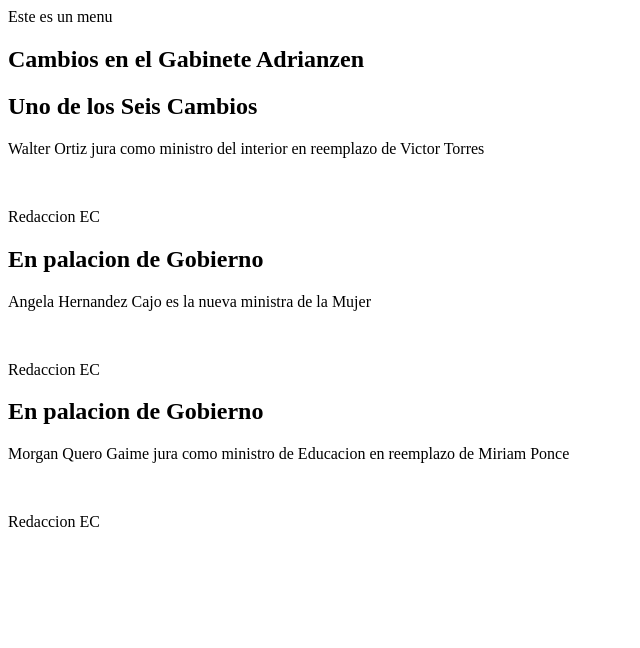
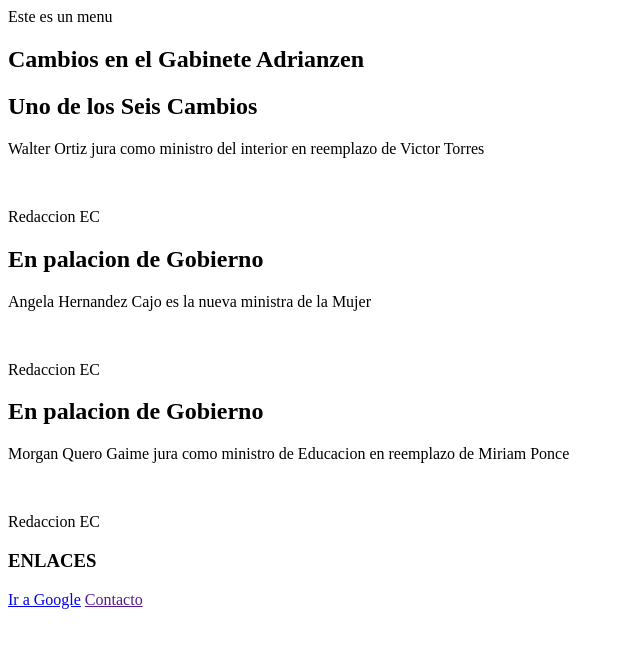
Before and after one commit to Cadmus5/repositorio-2, a plain HTML site: page index.html in a window 1280 px wide. Shown: the whole page, without its empty margins (0-640 px from the left). Drawn offline with Linux system fonts and the light colour scheme.

Commit message:
Agregado de enlace en la linea 52 de index.html

```diff
--- a/index.html
+++ b/index.html
@@ -48,6 +48,8 @@
             </article>
         </main>
     </section>
-    <a href=""></a> <!--Son documentos que se interconectan dentro de la web que sea pertinente del proyecto-->
+    <h3>ENLACES</h3>
+    <a href="https://www.google.com/" target="_blank">Ir a Google</a>
+    <a href="">Contacto</a> <!--Son documentos que se interconectan dentro de la web que sea pertinente del proyecto, existen las rutas absolutas y relativas-->
 </body>
 </html>
```
